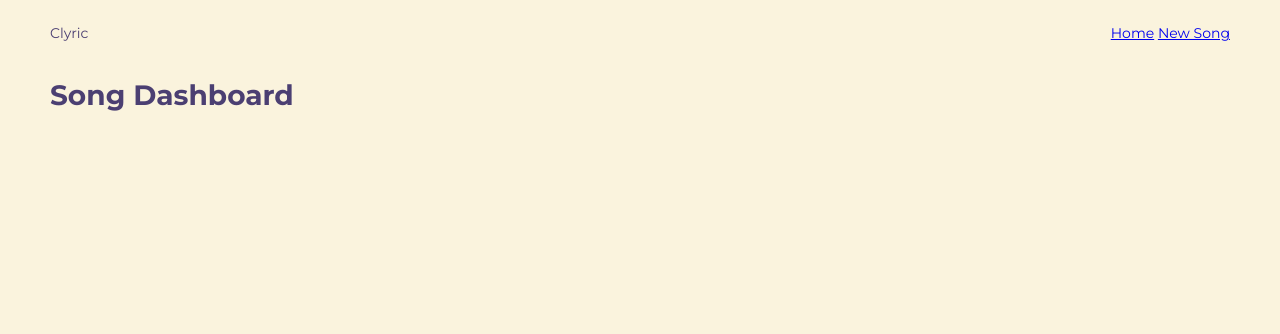
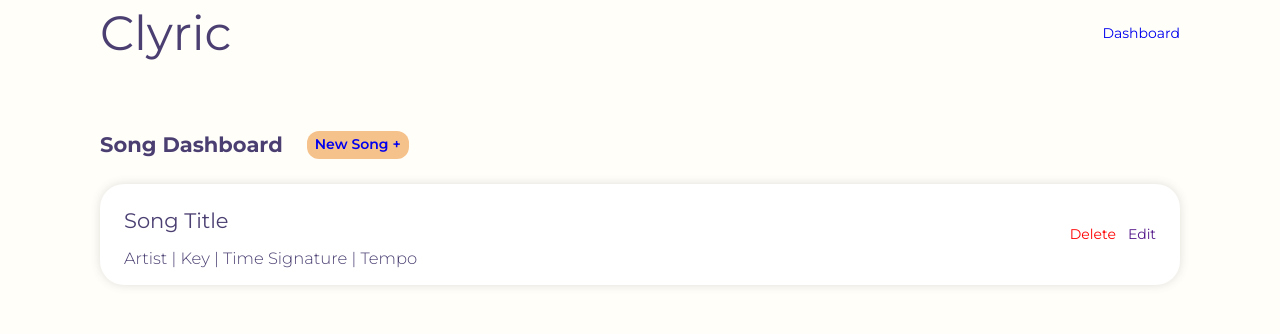
Before and after one commit to WianGertenbach/clyric, a Flask app: page / in a window 1280 px wide. Shown: the top 334 px of the page. Run offline with Flask 3, Linux system fonts and the light colour scheme.

Commit message:
styled the home page with a dashboard view

```diff
--- a/app/static/css/style.css
+++ b/app/static/css/style.css
@@ -2,7 +2,7 @@
   /* Colors */
   --color-primary: #8E7DBE;
   --color-accent1: #F6C28B;
-  --color-background: #FAF3DD;
+  --color-background: #fffef9;
   --color-text: #4B3F72;
 
   /* Font Family */
@@ -19,7 +19,7 @@
 
   --h3-size: 28px;
   --h3-line-height: 1.2em;
-  --h3-weight: 400;
+  --h3-weight: 300;
 
   --h4-size: 20px;
   --h4-line-height: 1.2em;
@@ -38,6 +38,20 @@
   --link-weight: 600;
 }
 
+h2 {
+  font-weight: var(--h2-weight);
+  line-height: var(--h2-line-height);
+  padding: 0;
+  margin: 12px 0px;
+}
+
+h3 {
+  font-weight: var(--h3-weight);
+  line-height:var(--h3-line-height);
+  padding: 0;
+  margin: 4px 0px;
+}
+
 body {
   background-color: var(--color-background);
   font-size: var(--p-size);
@@ -51,7 +65,11 @@
 }
 
 .container {
-  padding: 0px 50px;
+  padding: 0px 100px;
+}
+
+section {
+  margin: 50px 0px;
 }
 
 .navbar {
@@ -63,3 +81,57 @@
   padding-top: 24px;
   padding-bottom: 24px;
 }
+
+nav {
+  display: flex;
+  gap: 12px;
+  align-items: center;
+}
+
+.logo {
+  font-size: var(--h1-size);
+}
+
+a {
+  text-decoration: none;
+}
+
+.song-dashboard-header {
+  display: flex;
+  align-items: center;
+  gap: 24px;
+  margin-bottom: 12px;
+}
+.new-song-btn {
+  padding: 4px 8px;
+  background-color: var(--color-accent1);
+  font-weight: 600;
+  border-radius: 12px;
+}
+
+.dashboard {
+  display: flex;
+  flex-direction: column;
+}
+
+.song-info {
+  background-color: white;
+  box-shadow: 0px 0px 10px 0px rgba(88, 88, 88, 0.19);
+  display: flex;
+  padding: 12px 24px 12px 24px;
+  border-radius: 24px;
+}
+
+.song-div {
+  flex: 2;
+  display: flex;
+  flex-direction: column;
+}
+
+.options {
+  display: flex;
+  align-items: center;
+  justify-content: end;
+  gap: 12px;
+  flex: 1;
+}
--- a/app/templates/base.html
+++ b/app/templates/base.html
@@ -18,8 +18,7 @@
       Clyric
     </div>
     <nav>
-      <a href="{{ url_for('main.home') }}">Home</a>
-      <a href="{{ url_for('main.new_song') }}">New Song</a>
+      <a href="{{ url_for('main.home') }}">Dashboard</a>
     </nav>
   </header>
 
--- a/app/templates/home.html
+++ b/app/templates/home.html
@@ -3,9 +3,25 @@
 {% block title %}Home{% endblock %}
 
 {% block content %}
-<div class="container">
+<section class="dashboard container">
+  <div class="song-dashboard-header">
     <h1>Song Dashboard</h1>
-  <!-- Song list goes here -->
+    <a href="{{ url_for('main.new_song') }}" class="new-song-btn">New Song +</a>
+</div>
+<div class="song-info">
+  <div class="song-div">
+    <h2>Song Title</h2>
+    <h3>Artist | Key | Time Signature | Tempo</h3>
+  </div>
+
+  <div class="options">
+    <a href="" style="color: red;">Delete</a>
+    <a href="">Edit</a>
+  </div>
+
 </div>
 
+</section>
+
+
 {% endblock %}
```
